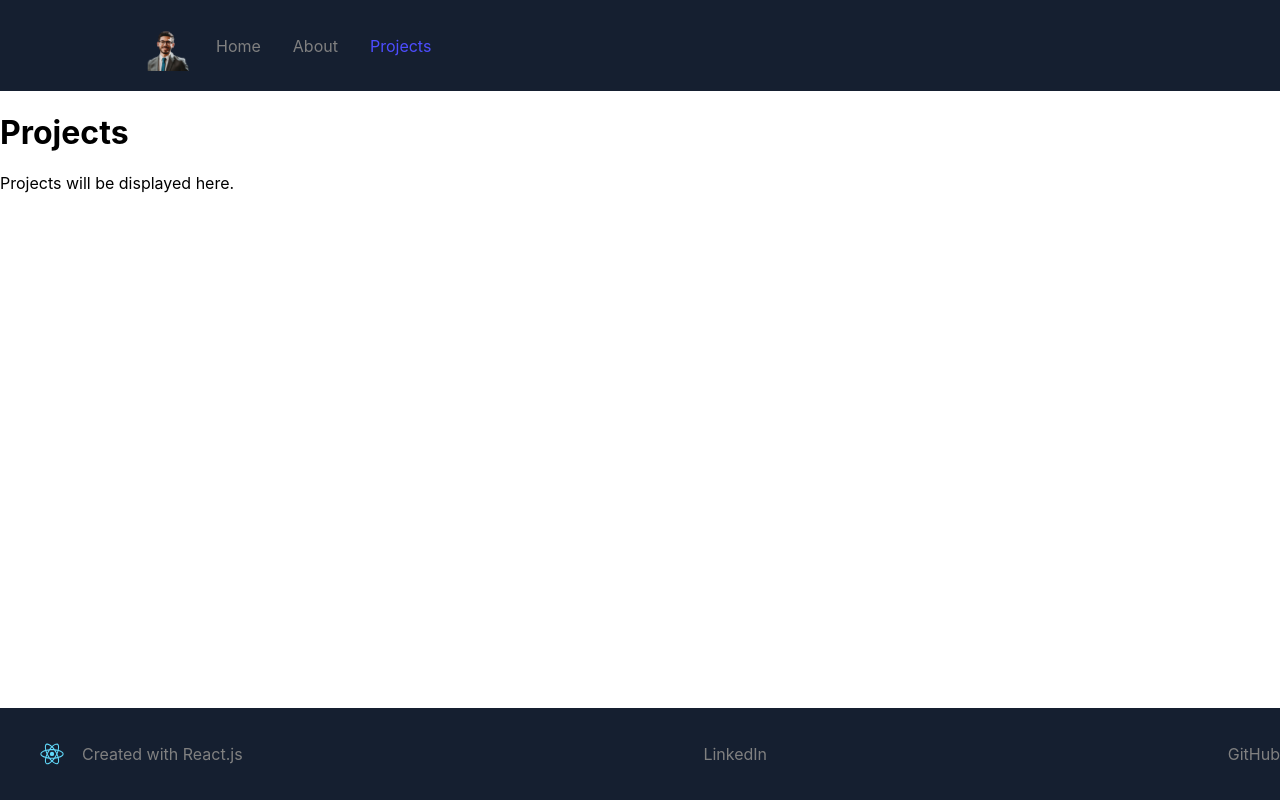
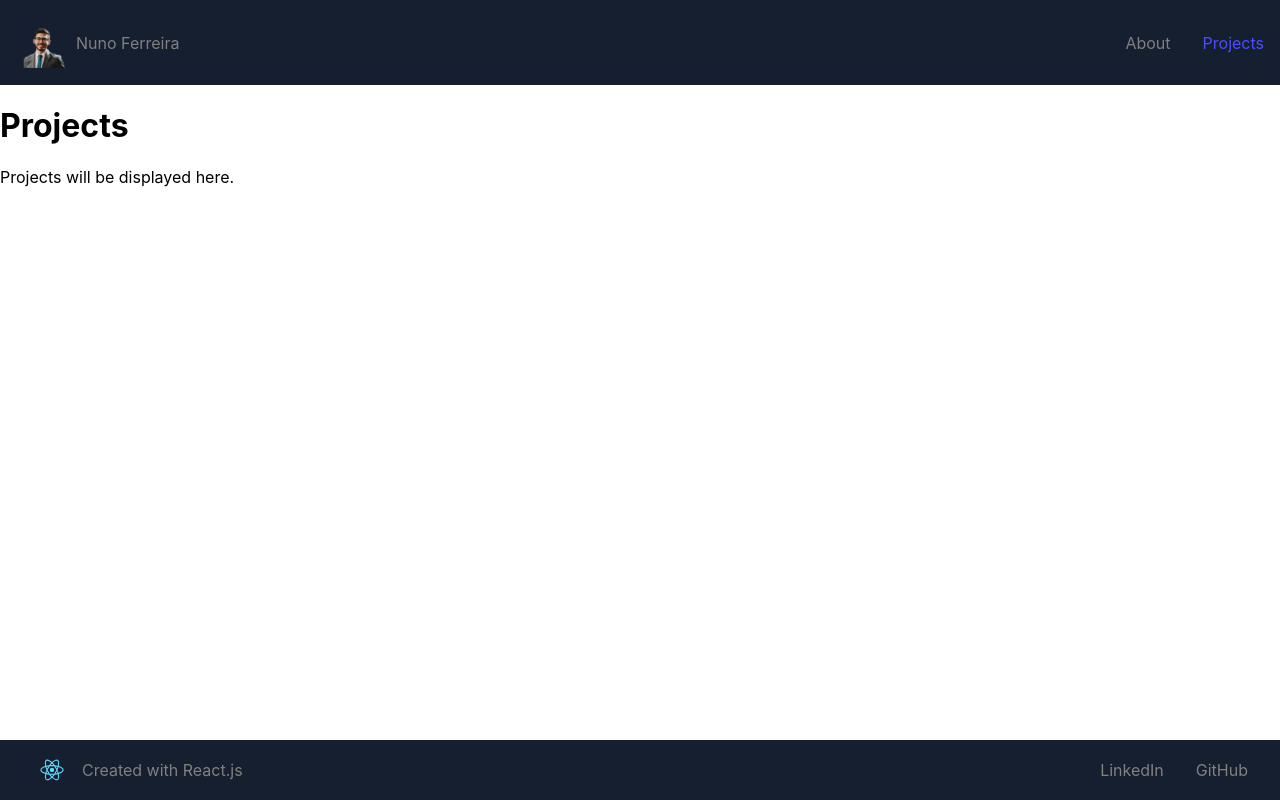
Before and after one commit to Nuno-Ferreira/nuno-ferreira.github.io, a React (Create React App) app in the folder portfolio-website/: page /projects in a window 1280 px wide. Built offline with nearby package versions, Linux system fonts and the light colour scheme.

Commit message:
Modified navbar and footer to match design change

```diff
--- a/portfolio-website/src/components/Footer.js
+++ b/portfolio-website/src/components/Footer.js
@@ -11,6 +11,8 @@ const Footer = () => {
                         <FooterLogo src={logo} />
                         Created with React.js
                     </FooterLink>
+                </FooterMenu>
+                <FooterMenu>
                     <FooterLink to="https://www.linkedin.com/in/nuno-ferreira-2950741b8/" target="_blank" activeStyle>
                         LinkedIn
                     </FooterLink>
--- a/portfolio-website/src/components/FooterElements.js
+++ b/portfolio-website/src/components/FooterElements.js
@@ -5,9 +5,8 @@ export const StyledFooter = styled.footer`
     background: #151F30;
     height: 60px;
     display: flex;
-    flex-direction: column;
-    justify-content: center;
-    padding: 1rem;
+    flex-direction: row;
+    justify-content: space-between;
     position: fixed;
     bottom: 0;
     width: 100%;
@@ -30,6 +29,7 @@ export const FooterMenu = styled.div`
     display: flex;
     justify-content: space-between;
     align-items: center;
+    padding: 0 1rem;
     @media screen and (max-width: 768px) {
         flex-direction: column;
         padding: 1rem 0;
--- a/portfolio-website/src/components/NavBar.js
+++ b/portfolio-website/src/components/NavBar.js
@@ -7,10 +7,12 @@ const Navbar = () => {
         <>
             <Nav>
                 <NavMenu>
+                    <NavLink to="/" activeStyle>
                     <NavLogo src={headshot} />
-                    <NavLink to="/" activeStyle>
-                        Home
+                        Nuno Ferreira
                     </NavLink>
+                </NavMenu>
+                <NavMenu>
                     <NavLink to="/about" activeStyle>
                         About
                     </NavLink>
--- a/portfolio-website/src/components/NavBarElements.js
+++ b/portfolio-website/src/components/NavBarElements.js
@@ -7,8 +7,6 @@ export const Nav = styled.nav`
     height: 85px;
     display: flex;
     justify-content: space-between;
-    padding: 0.2rem calc((100vw - 1000px) / 2);
-    z-index: 12;
 `;
 
 export const NavLink = styled(Link)`
@@ -41,7 +39,6 @@ export const Bars = styled(FaBars)`
 export const NavMenu = styled.div`
     display: flex;
     align-items: center;
-    margin-right: -24px;
     /* Second Nav */
     /* margin-right: 24px; */
     /* Third Nav */
```
